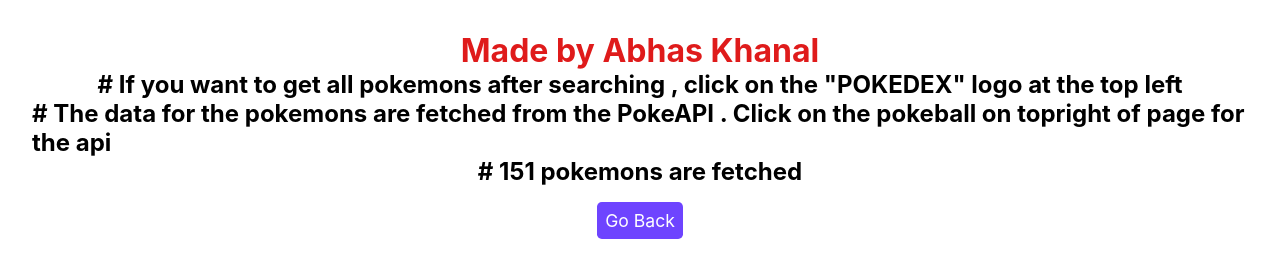
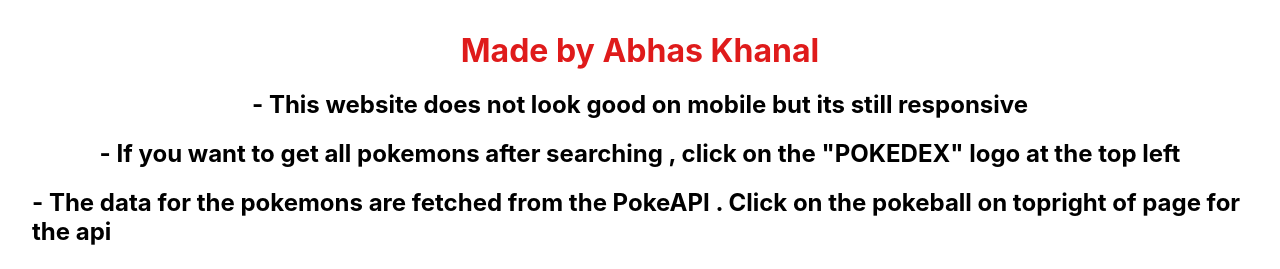
Before and after one commit to iamabhas/pokedex-using-react, a React (Create React App) app: page /info in a window 1280 px wide. Shown: the part 673-942 px from the top of the page. Built offline with nearby package versions, Linux system fonts and the light colour scheme; no server answers.

Commit message:
updated info.jsx

```diff
--- a/src/Pages/Info.jsx
+++ b/src/Pages/Info.jsx
@@ -6,15 +6,22 @@
   return (
     <div className="error-container">
       <h1>Made by Abhas Khanal</h1>
+      <br />
       <h2>
-        # If you want to get all pokemons after searching , click on the
+        - This website does not look good on mobile but its still responsive
+      </h2>
+      <br />
+      <h2>
+        - If you want to get all pokemons after searching , click on the
         "POKEDEX" logo at the top left
       </h2>
+      <br />
       <h2>
-        # The data for the pokemons are fetched from the PokeAPI . Click on the
+        - The data for the pokemons are fetched from the PokeAPI . Click on the
         pokeball on topright of page for the api
       </h2>
-      <h2># 151 pokemons are fetched</h2>
+      <br />
+      <h2>- 151 pokemons are fetched</h2>
       <button
         className="btn"
         onClick={() => {
```
